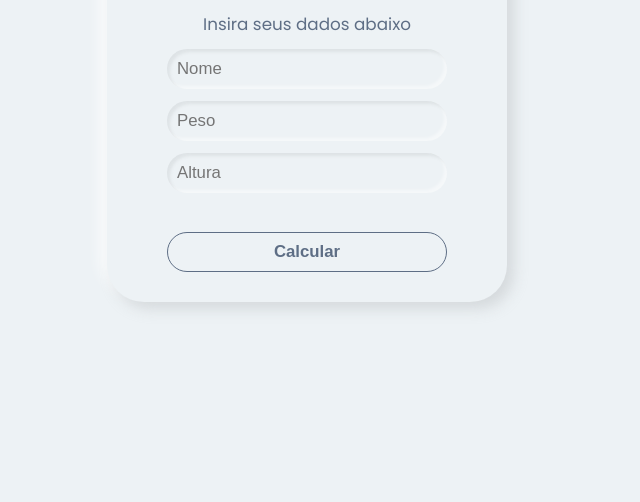
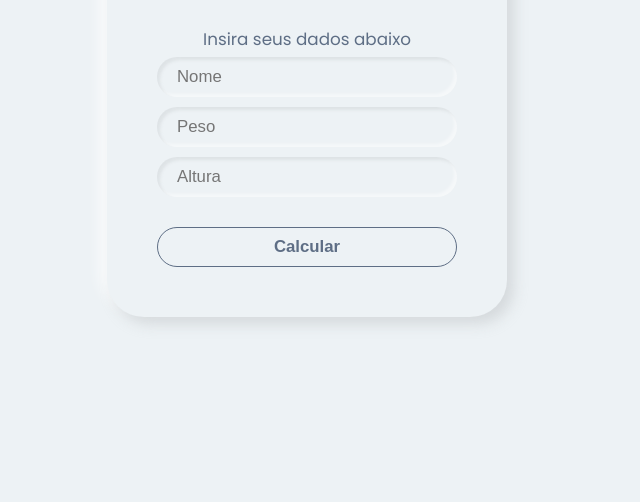
Before and after one commit to Siqueira2/IMC_calculator, a plain HTML site: page index.html in a window 1280 px wide. Shown: the part 298-800 px from the top of the page, without its empty margins (333-973 px from the left). Drawn offline with Linux system fonts and the light colour scheme.

Commit message:
Update HTML/CSS
we restructure the HTML and update de CSS to add a new message block inside container

```diff
--- a/index.html
+++ b/index.html
@@ -11,11 +11,15 @@
 <body>
     <div class="container">
             <h1>Calculadora IMC</h1>
+        <div class="inputs">
             <p>Insira seus dados abaixo</p>
             <input type="text" class= "form" id="name" placeholder="Nome">
             <input type="number" class= "form" id="weight" placeholder="Peso">
             <input type="number" class= "form" id="height" placeholder="Altura">
             <input type="button" value="Calcular" id="calculate">
         </div>
+        <div class="message hide">
+        </div>
+    </div>
 </body>
 </html>
--- a/script.js
+++ b/script.js
@@ -15,9 +15,14 @@ function calculate() {
     return imc
 }
 
+function message(name, imc) {
+
+}
+
 //Events
 calc_btn.addEventListener('click', () => {
     let imc = calculate()
+
     if (imc <= 24.9 && imc > 18.5) {
         console.log('Peso normal')
     } else if (imc <= 18.5) {
--- a/style.css
+++ b/style.css
@@ -21,56 +21,66 @@ body {
     font-family: 'Poppins';
 }
 .container {
-    position: relative;
     display: flex;
+    justify-content: space-around;
     align-items: center;
-    justify-content: center;
     flex-direction: column;
-    gap: 12px;
-    min-width: 400px;
+    gap: 40px;
+    width: 400px;
     min-height: 400px;
+    padding: 50px;
     border-radius: 37px;
     background: #EDF2F5;
     box-shadow:  7px 7px 14px #ccd0d3b9,
              -7px -7px 14px #ffffffcc;
+             transition: all .2s;
 }
 
-h1 {
-    position: absolute;
-    top: 30px;
-}
-
-.container p, .container .form, #calculate {
+p, .form, #calculate {
     font-size: 1.05em;
 }
 
-.container .form {
-    width: 70%;
-    height: 40px;
-    background-color: transparent;
-    outline: none;
-    border: none;
-    border-radius: 30px;
-    padding: 0 10px;
+.inputs {
+    display: flex;
+    align-items: center;
+    flex-direction: column;
+    width: 100%;
+}
+.form {
+    margin: 5px 0;
+    padding: 0 20px;
     border-radius: 50px;
-    background: #EDF2F5;
     box-shadow: inset 3px 3px 3px #ccd0d36c,
                 inset -3px -3px 3px #ffffff75;
 }
 
+.form, #calculate {
+    width: 100%;
+    height: 40px;
+    outline: none;
+    border: none;
+    border-radius: 30px;
+    background: transparent;
+}
+
 #calculate {
-    position: absolute;
+    margin-top: 25px;
     cursor: pointer;
-    bottom: 30px;
-    width: 70%;
-    height: 40px;
     font-weight: 700;
-    background-color: transparent;
     border: 1.5px solid var(--text);
-    border-radius: 30px;
 }
 
 #calculate:hover {
     background-color: var(--text);
     color: var(--primary);
 }
+
+.message {
+    transition: all ease-in-out .2s;
+    text-align: justify;
+    text-justify: inter-word;
+}
+
+.hide {
+    display: none;
+}
```
Lines whose indentation alone changed are shown as unchanged.
